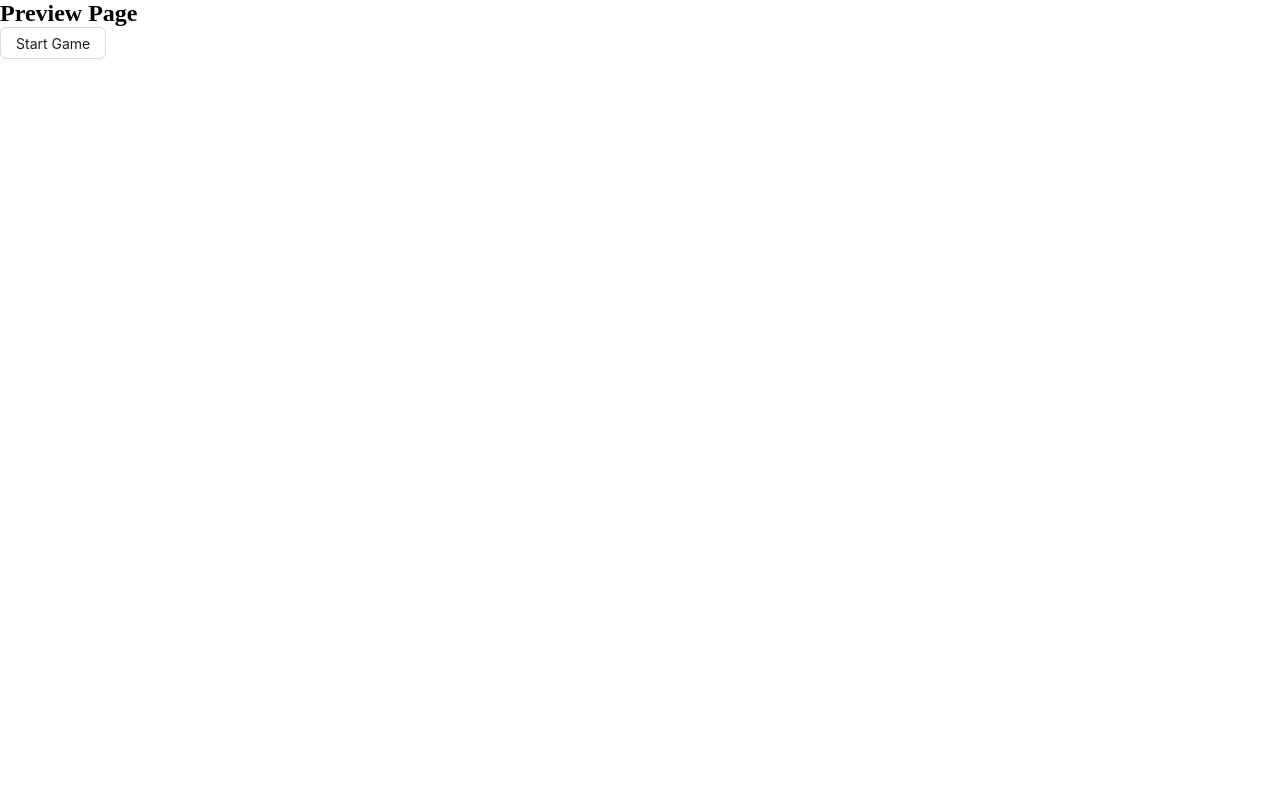
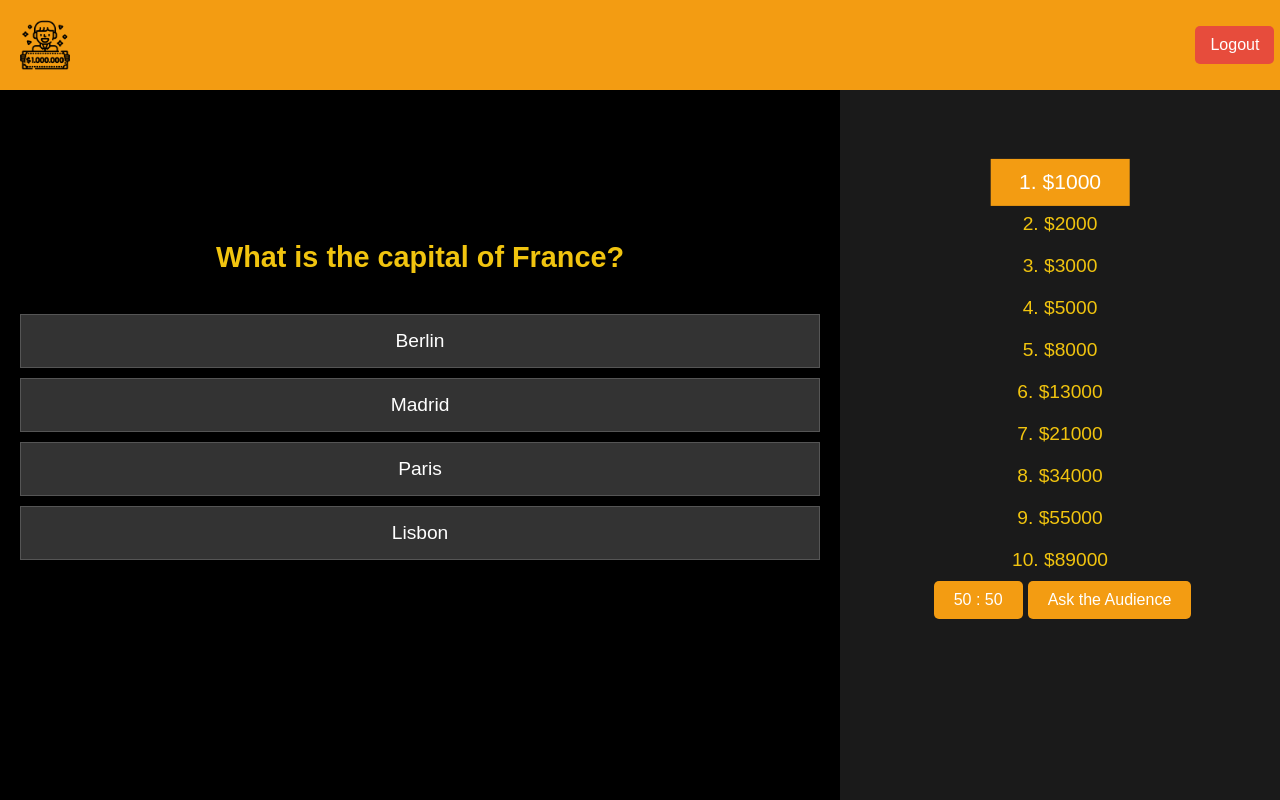
Before and after one commit to Roba2424/be-millionaire-app, a React (Create React App) app: page /millionaire-game in a window 1280 px wide. Before the commit this address led to /preview. Built offline with nearby package versions, Linux system fonts and the light colour scheme; no server answers; sample sign-in values are in the browser's storage.

Commit message:
feat: add Header component and logout feature.

```diff
--- a/src/App.jsx
+++ b/src/App.jsx
@@ -11,7 +11,6 @@ import { useEffect, useState } from "react";
 import { auth } from "./service/firebase";
 import { onAuthStateChanged } from "firebase/auth";
 import { ROUTE_CONSTANTS } from "./core/utils/constants/index";
-import Preview from "./pages/preview";
 import MillionaireGame from "./pages/milionaireGame";
 import "./global/style/style.css";
 
@@ -33,7 +32,7 @@ const App = () => {
               index
               element={
                 isAuth ? (
-                  <Navigate to={ROUTE_CONSTANTS.PREVIEW} />
+                  <Navigate to={ROUTE_CONSTANTS.GAME} />
                 ) : (
                   <Navigate to={ROUTE_CONSTANTS.REGISTER} />
                 )
@@ -43,7 +42,7 @@ const App = () => {
               path={ROUTE_CONSTANTS.LOGIN}
               element={
                 isAuth ? (
-                  <Navigate to={ROUTE_CONSTANTS.PREVIEW} />
+                  <Navigate to={ROUTE_CONSTANTS.GAME} />
                 ) : (
                   <Login setIsAuth={setIsAuth} />
                 )
@@ -52,17 +51,7 @@ const App = () => {
             <Route
               path={ROUTE_CONSTANTS.REGISTER}
               element={
-                isAuth ? (
-                  <Navigate to={ROUTE_CONSTANTS.PREVIEW} />
-                ) : (
-                  <Register />
-                )
-              }
-            />
-            <Route
-              path={ROUTE_CONSTANTS.PREVIEW}
-              element={
-                isAuth ? <Preview /> : <Navigate to={ROUTE_CONSTANTS.LOGIN} />
+                isAuth ? <Navigate to={ROUTE_CONSTANTS.GAME} /> : <Register />
               }
             />
             <Route
--- a/src/components/PrizeScale/style.css
+++ b/src/components/PrizeScale/style.css
@@ -3,8 +3,9 @@
   padding: 20px;
   background-color: #1a1a1a;
   display: flex;
+  justify-content: center;
   flex-direction: column;
-  align-items: flex-end;
+  align-items: center;
 }
 
 .prize-item {
--- a/src/components/shared/AuthWrapper/style.css
+++ b/src/components/shared/AuthWrapper/style.css
@@ -1,7 +1,7 @@
 .auth_wrapper {
   display: grid;
   width: 600px;
-  margin: 0 auto;
+  margin: 150px auto;
   background-color: #f7f7f7cc;
   padding: 12px;
   border: 1px solid black;
--- a/src/core/utils/constants/index.js
+++ b/src/core/utils/constants/index.js
@@ -1,7 +1,6 @@
 export const ROUTE_CONSTANTS = {
   LOGIN: "/login",
   REGISTER: "/register",
-  PREVIEW: "/preview",
   GAME: "/millionaire-game",
 };
 
--- /dev/null
+++ b/src/global/Header/index.jsx
@@ -0,0 +1,23 @@
+import { auth } from "../../service/firebase";
+import "./style.css";
+import iconn from "../../img/millionaire-icon.png";
+
+const Header = ({ children }) => {
+  const handleLogout = () => {
+    return auth.signOut();
+  };
+  return (
+    <div>
+      <div className="header">
+        <img src={iconn} alt="" />
+        <button onClick={handleLogout} className="logout-button">
+          Logout
+        </button>
+      </div>
+
+      <div className="content">{children}</div>
+    </div>
+  );
+};
+
+export default Header;
--- /dev/null
+++ b/src/global/Header/style.css
@@ -0,0 +1,34 @@
+.header {
+  display: flex;
+  justify-content: space-between;
+  align-items: center;
+  padding: 20px;
+  position: absolute;
+  width: 98%;
+  z-index: 10;
+  background-color: #f39c12;
+}
+
+.header img {
+  width: 50px;
+}
+
+.logout-button {
+  font-size: 1rem;
+  padding: 10px 15px;
+  background-color: #e74c3c;
+  color: white;
+  border: none;
+  border-radius: 5px;
+  cursor: pointer;
+}
+
+.logout-button:hover {
+  background-color: #c0392b;
+}
+
+.username-display {
+  font-size: 1rem;
+  color: white;
+  font-weight: bold;
+}
--- a/src/pages/milionaireGame/index.jsx
+++ b/src/pages/milionaireGame/index.jsx
@@ -7,6 +7,7 @@ import WinMessage from "../../components/shared/WinMessage/index";
 import OptionContainer from "../../components/OptionsContainer";
 import PrizeScale from "../../components/PrizeScale";
 import { generateAudienceVotes } from "../../core/utils/function/generateAudiencVotes";
+import Header from "../../global/Header";
 import "./style.css";
 
 const MillionaireGame = () => {
@@ -92,6 +93,7 @@ const MillionaireGame = () => {
   };
 
   return (
+    <Header>
       <GameLayout>
         {/* Question Section */}
         <div className="left-panel">
@@ -128,6 +130,7 @@ const MillionaireGame = () => {
           hasUsedFiftyFifty={hasUsedFiftyFifty}
         />
       </GameLayout>
+    </Header>
   );
 };
 
--- a/src/pages/preview/index.jsx
+++ /dev/null
@@ -1,17 +0,0 @@
-import { Button } from "antd";
-import "./style.css";
-import { Link } from "react-router-dom";
-import { ROUTE_CONSTANTS } from "../../core/utils/constants/index";
-
-const Preview = () => {
-  return (
-    <div>
-      <h2>Preview Page</h2>
-      <Button>
-        <Link to={ROUTE_CONSTANTS.GAME}>Start Game</Link>
-      </Button>
-    </div>
-  );
-};
-
-export default Preview;
```
Also changed, not shown: src/img/millionaire-icon.png (added), src/pages/preview/style.css (deleted). Lines whose indentation alone changed are shown as unchanged.
